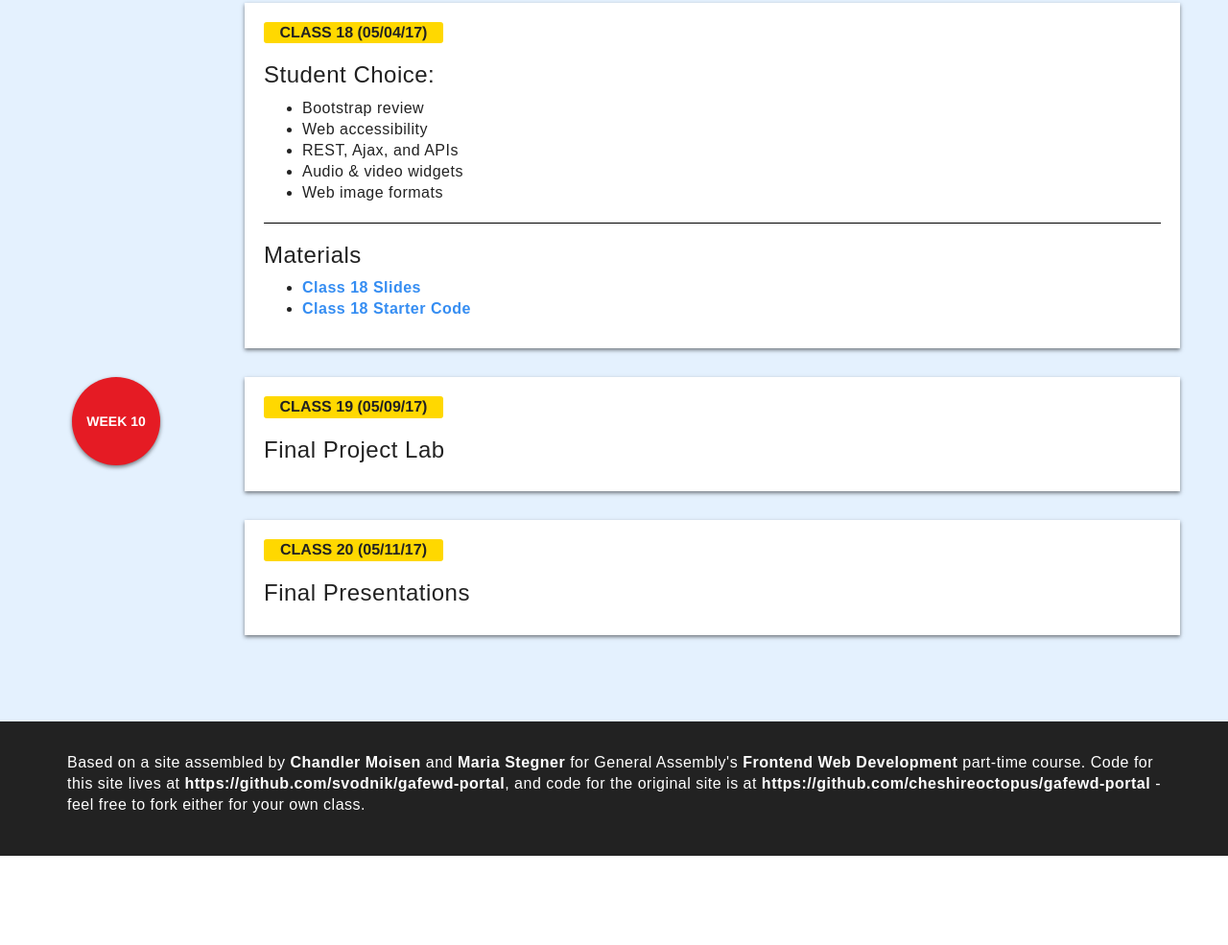
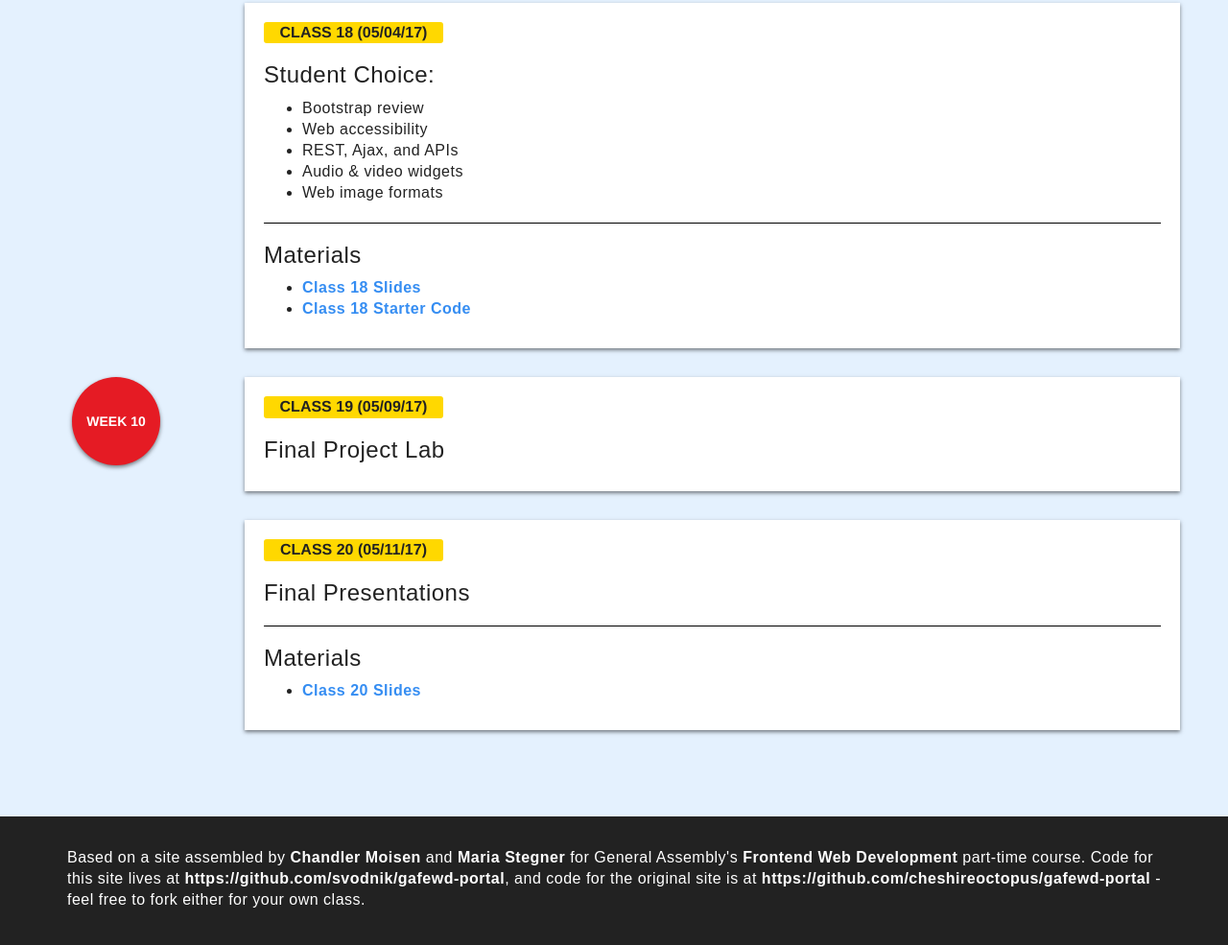
Before and after one commit to svodnik/svodnik.github.io, a plain HTML site: page fewd54/pages/lessons.html in a window 1280 px wide. Shown: the part 8927-9912 px from the top of the page at 96% size. Before the commit the page ends 9819 px from the top, so only its background shows below. Drawn offline with nearby package versions, Linux system fonts and the light colour scheme; a web font is replaced by a local one.

Commit message:
added slides and link for final class meeting

```diff
--- a/fewd54/pages/lessons.html
+++ b/fewd54/pages/lessons.html
@@ -603,6 +603,11 @@
 				<div class="col-md-10 col-md-offset-2 info-card push-bottom">
 					<div class="class-date">CLASS 20 (05/11/17)</div>
 					<h3>Final Presentations</h3>
+					<hr>
+					<h3>Materials</h3>
+					<ul>
+						<li><a href="../slides/FEWD-SF-54-20-presentations.pdf">Class 20 Slides</a></li>
+					</ul>
 				</div>
 			</div>
 		</div>
```
Also changed, not shown: 1 other file.
